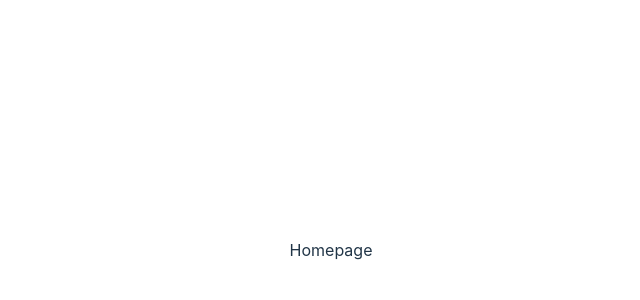
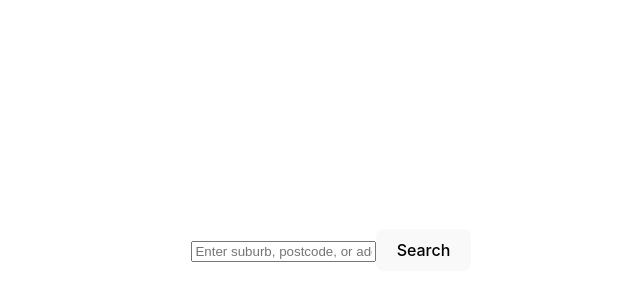
Before and after one commit to BrettRussell96/bar-search-frontend, a React (Vite) app: page / in a window 1280 px wide. Shown: the part 150-450 px from the top of the page, without its empty margins (309-949 px from the left). Built offline with nearby package versions, Linux system fonts and the light colour scheme.

Commit message:
feat: added searchBar to home page

```diff
--- a/src/pages/HomePage.jsx
+++ b/src/pages/HomePage.jsx
@@ -1,9 +1,12 @@
 import React from "react";
+import SearchBar from "../components/SearchBar";
+import axios from "axios";
 
 export default function HomePage() {
     return (
-        <>
-        Homepage
-        </>
+        <div className="home-page">
+            <SearchBar />
+
+        </div>
     );
 }
```
